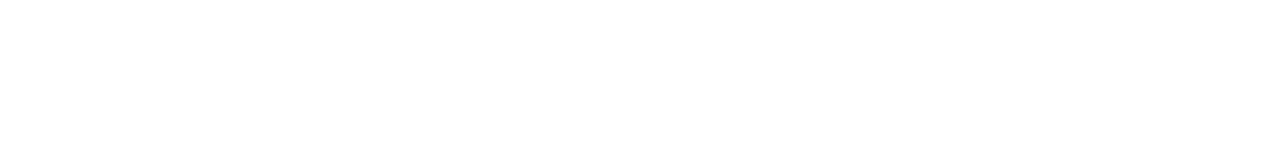
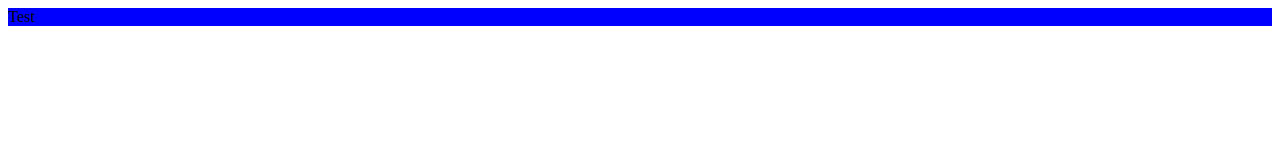
Before and after one commit to cpulover-projects/bbc-clone-website, a plain HTML site: page bbc.html in a window 1280 px wide. Drawn offline with Linux system fonts and the light colour scheme.

Commit message:
Update bbc.html

```diff
--- a/bbc.html
+++ b/bbc.html
@@ -1,6 +1,18 @@
 <html>
     <head>
+        <meta name="generator"
+        content="HTML Tidy for HTML5 (experimental) for Windows https://github.com/w3c/tidy-html5/tree/c63cc39" />
         <title>Technology - BBC News</title>
+        <style type="text/css">
+                #headbar {
+                width:100%;
+                margin:0 auto;
+                background-color: blue;
+                }
+
+		</style>
     </head>
-    <body></body>
+    <body>
+        <div id="headbar">Test</div>
+    </body>
 </html>
```
